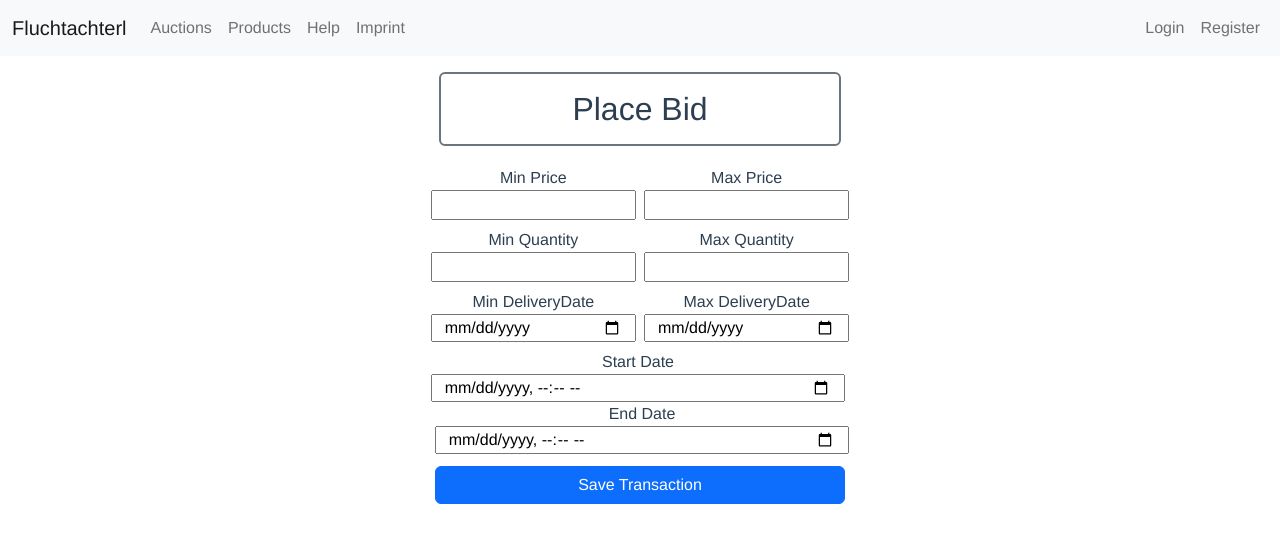
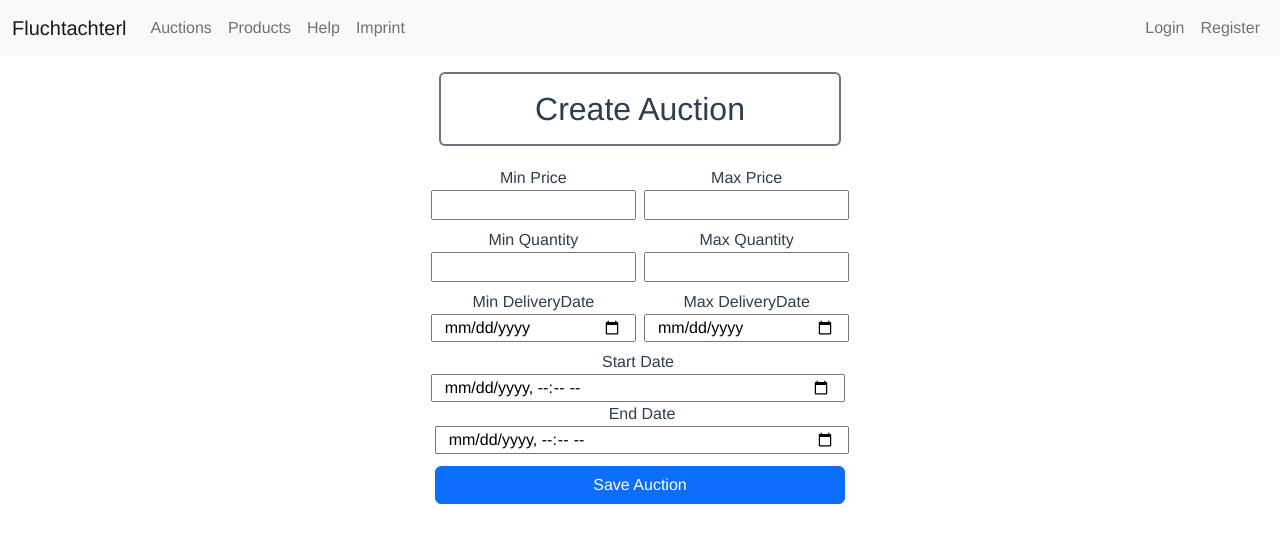
Before and after one commit to Mulleperal/FE_Fluchtachterl, a Vue app: page /product/1/addAuction in a window 1280 px wide. Shown: the top 542 px of the page. Built offline with nearby package versions, Linux system fonts and the light colour scheme.

Commit message:
addauction title and button title

```diff
--- a/src/views/AddAuctionView.vue
+++ b/src/views/AddAuctionView.vue
@@ -1,7 +1,7 @@
 <template>
   <div class="container col-8 col-md-4 col-sm-6">
     <h2 class="my-3 border border-secondary border-2 rounded py-3">
-      Place Bid
+      Create Auction
     </h2>
     <form>
       <div class="row p-1">
@@ -134,7 +134,7 @@
           type="submit"
           v-on:click.prevent="createAuction"
         >
-          Save Transaction
+          Save Auction
         </button>
       </div>
     </form>
```
